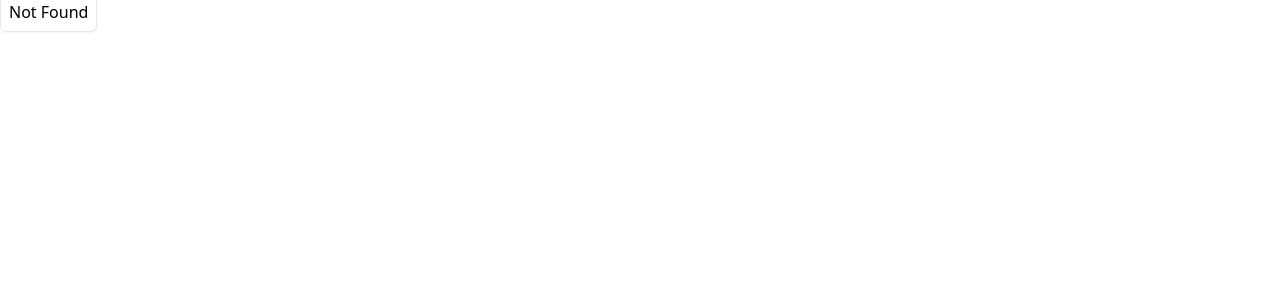
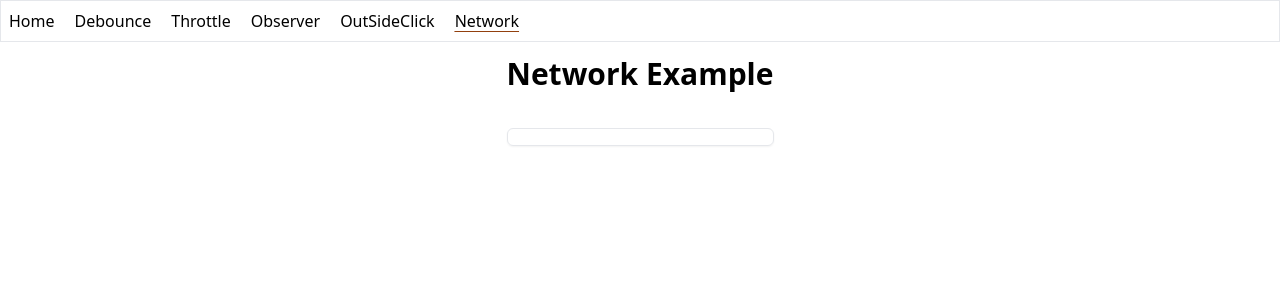
Before and after one commit to sjyoung428/hooks, a React (Vite) app: page /network in a window 1280 px wide. Before the commit this address had no page. Shown: the top 300 px of the page. Built offline with nearby package versions, Linux system fonts and the light colour scheme.

Commit message:
useNetwork 수정

```diff
--- a/src/components/Header.tsx
+++ b/src/components/Header.tsx
@@ -9,6 +9,7 @@ const Header = () => {
         <Navigation to="/throttle" name="Throttle" />
         <Navigation to="/observer" name="Observer" />
         <Navigation to="/out-side-click" name="OutSideClick" />
+        <Navigation to="/network" name="Network" />
       </ul>
     </nav>
   );
--- a/src/hooks/useNetwork.ts
+++ b/src/hooks/useNetwork.ts
@@ -1,4 +1,4 @@
-import { isServer } from "../utils/isServer";
+import { useCallback, useEffect } from "react";
 
 type UseNetworkCallback = () => void;
 type UseNetworkOptions = {
@@ -7,22 +7,19 @@ type UseNetworkOptions = {
 };
 
 export const useNetwork = ({ onOnline, onOffline }: UseNetworkOptions = {}) => {
-  if (isServer()) {
-    return;
-  }
-
-  const handleOnline = () => {
+  const handleOnline = useCallback(() => {
     if (onOnline) {
       onOnline();
     }
-  };
+  }, [onOnline]);
 
-  const handleOffline = () => {
+  const handleOffline = useCallback(() => {
     if (onOffline) {
       onOffline();
     }
-  };
+  }, [onOffline]);
 
+  useEffect(() => {
     window.addEventListener("online", handleOnline);
     window.addEventListener("offline", handleOffline);
 
@@ -30,4 +27,5 @@ export const useNetwork = ({ onOnline, onOffline }: UseNetworkOptions = {}) => {
       window.removeEventListener("online", handleOnline);
       window.removeEventListener("offline", handleOffline);
     };
+  }, [handleOffline, handleOnline]);
 };
--- /dev/null
+++ b/src/pages/NetworkExamplePage.tsx
@@ -0,0 +1,28 @@
+import { useState } from "react";
+import Text from "~/components/Text";
+import Title from "~/components/Title";
+import { useNetwork } from "~/hooks/useNetwork";
+
+const NetworkExamplePage = () => {
+  const [text, setText] = useState("");
+
+  useNetwork({
+    onOnline: () => {
+      setText("Online");
+      console.log("Online");
+    },
+    onOffline: () => {
+      setText("Offline");
+      console.log("Offline");
+    },
+  });
+
+  return (
+    <div className="flex flex-col gap-1">
+      <Title>Network Example</Title>
+      <Text>{text}</Text>
+    </div>
+  );
+};
+
+export default NetworkExamplePage;
--- a/src/router/Router.tsx
+++ b/src/router/Router.tsx
@@ -28,6 +28,10 @@ const router = createBrowserRouter([
         path: "out-side-click",
         element: <lazy.OutsideClickExamplePage />,
       },
+      {
+        path: "network",
+        element: <lazy.NetworkExamplePage />,
+      },
     ],
     errorElement: <NotFoundPage />,
   },
--- a/src/router/lazy.ts
+++ b/src/router/lazy.ts
@@ -14,3 +14,7 @@ export const ThrottleExamplePage = lazy(
 export const OutsideClickExamplePage = lazy(
   () => import("~/pages/OutsideClickExamplePage")
 );
+
+export const NetworkExamplePage = lazy(
+  () => import("~/pages/NetworkExamplePage")
+);
```
Lines whose indentation alone changed are shown as unchanged.
